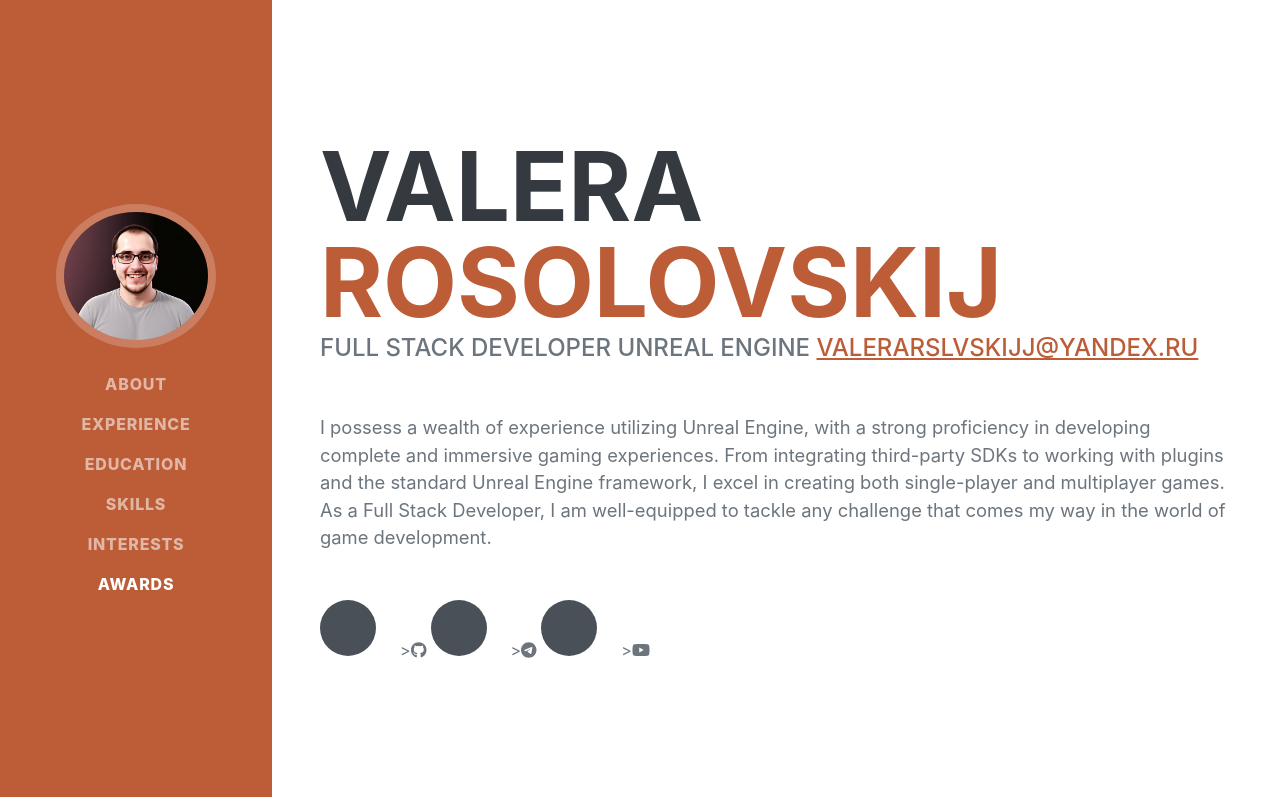
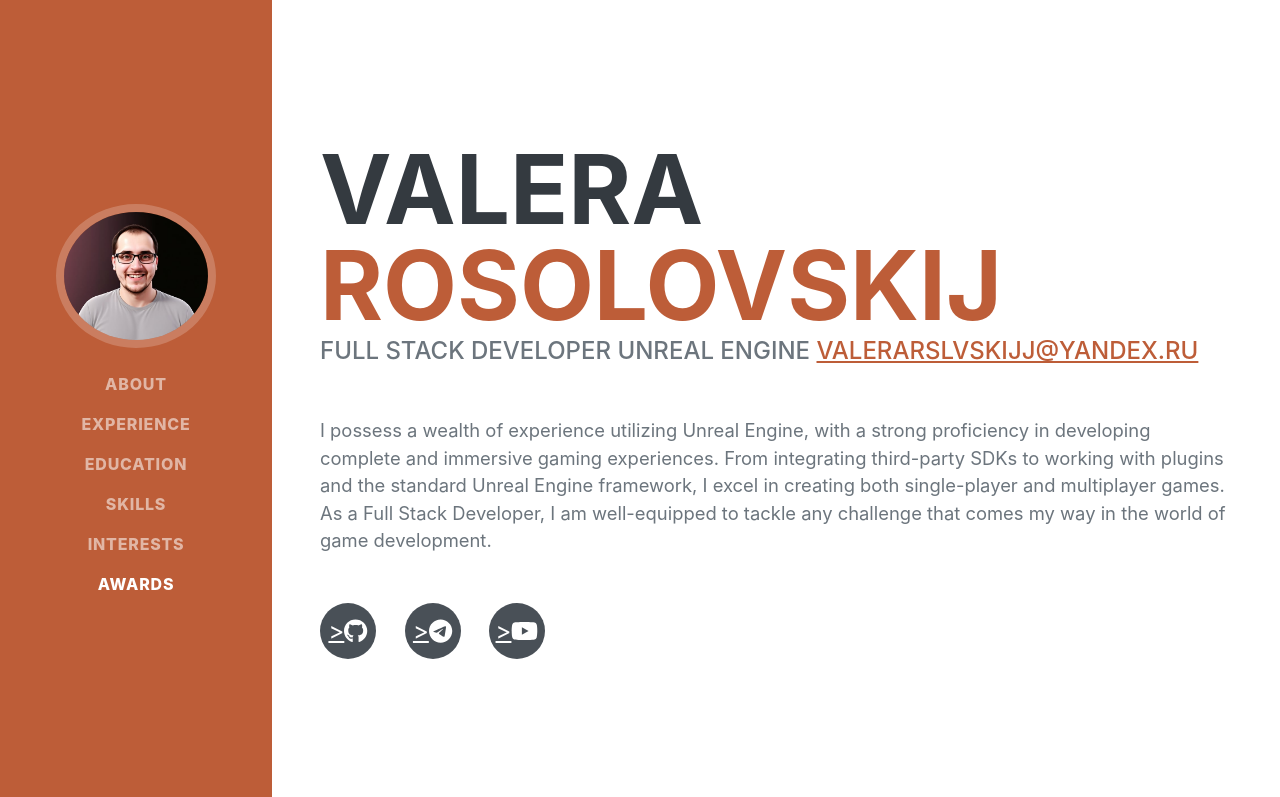
Before and after one commit to Valera94/Valera94.github.io, a plain HTML site: page index.html in a window 1280 px wide. Shown: the top 797 px of the page. Drawn offline with nearby package versions, Linux system fonts and the light colour scheme; a web font is replaced by a local one.

Commit message:
ChangeSecond

```diff
--- a/index.html
+++ b/index.html
@@ -49,9 +49,9 @@
                     </div>
                     <p class="lead mb-5"> I possess a wealth of experience utilizing Unreal Engine, with a strong proficiency in developing complete and immersive gaming experiences. From integrating third-party SDKs to working with plugins and the standard Unreal Engine framework, I excel in creating both single-player and multiplayer games.  As a Full Stack Developer, I am well-equipped to tackle any challenge that comes my way in the world of game development. </p>
                     <div class="social-icons">
-                        <a class="social-icon" href="#!" onclick="window.open('https://github.com/Valera94')"></a>><i class="fab fa-github"></i></a>
-                        <a class="social-icon" href="#!" onclick="window.open('https://t.me/UE_RosVal')"></a>><i class="fab fa-telegram"></i></a>
-                        <a class="social-icon" href="#!" onclick="window.open('https://www.youtube.com/channel/UCER2DfgYUA8C4DE-LMycEaw')"></a>><i class="fab fa-youtube"></i></a>
+                        <a class="social-icon" href="#!" onclick="window.open('https://github.com/Valera94')">><i class="fab fa-github"></i></a>
+                        <a class="social-icon" href="#!" onclick="window.open('https://t.me/UE_RosVal')">><i class="fab fa-telegram"></i></a>
+                        <a class="social-icon" href="#!" onclick="window.open('https://www.youtube.com/channel/UCER2DfgYUA8C4DE-LMycEaw')">><i class="fab fa-youtube"></i></a>
                     </div>
                 </div>
             </section>
```
